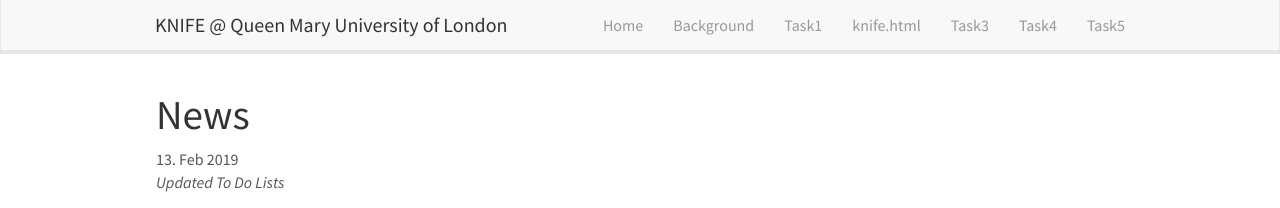
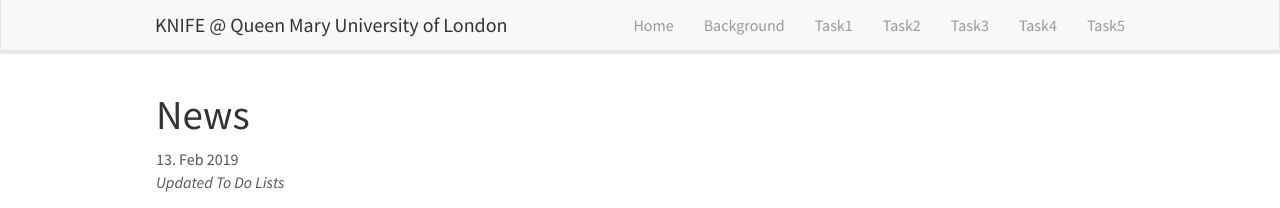
Before and after one commit to knifeqmul/knifeqmul.github.io, a Jekyll site: the page built from _pages/allnews.md, in a window 1280 px wide. Shown: the top 208 px of the page. Built offline with Jekyll 4.4.1, drawn with Linux system fonts in a browser that asks for light colours; nearby versions of some CDN libraries.

Commit message:
Update header.html

```diff
--- a/_includes/header.html
+++ b/_includes/header.html
@@ -15,7 +15,7 @@
 		<li><a href="{{ site.url }}{{ site.baseurl }}/">Home</a></li>
 		<li><a href="{{ site.url }}{{ site.baseurl }}/background">Background</a></li>
 		<li><a href="{{ site.url }}{{ site.baseurl }}/task1">Task1</a></li>
-		<li><a href="{{ site.url }}{{ site.baseurl }}/knife.html">knife.html</a></li>
+		<li><a href="{{ site.url }}{{ site.baseurl }}/task2">Task2</a></li>
 		<li><a href="{{ site.url }}{{ site.baseurl }}/task3">Task3</a></li>
 		<li><a href="{{ site.url }}{{ site.baseurl }}/task4">Task4</a></li>
 		<li><a href="{{ site.url }}{{ site.baseurl }}/task5">Task5</a></li>
```
